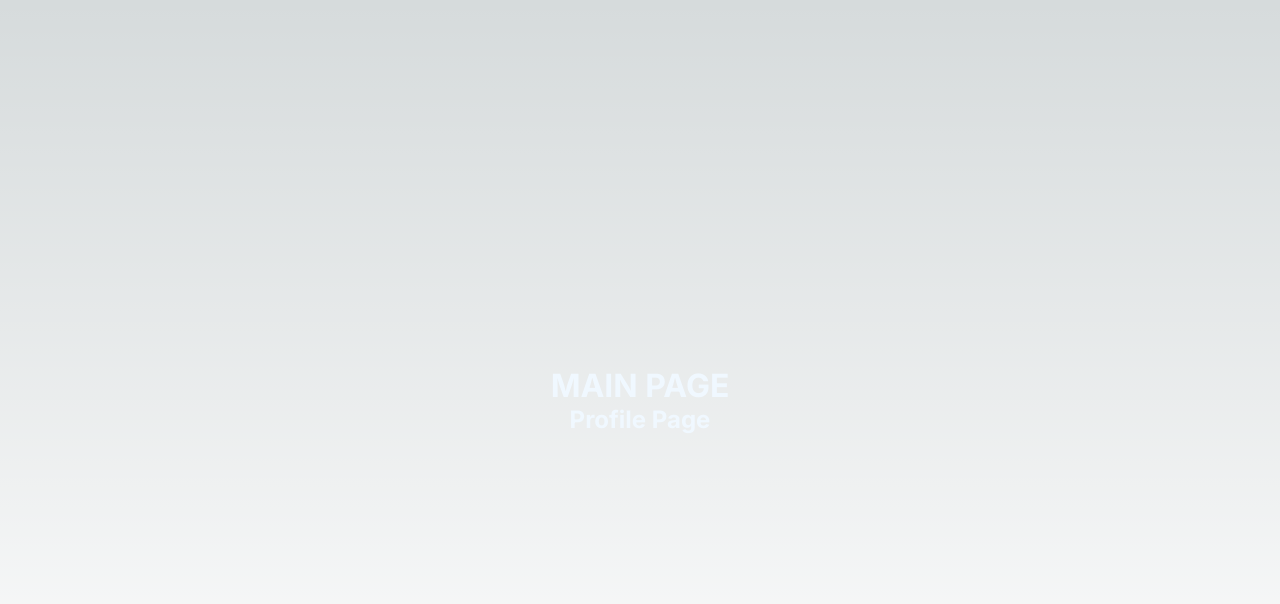
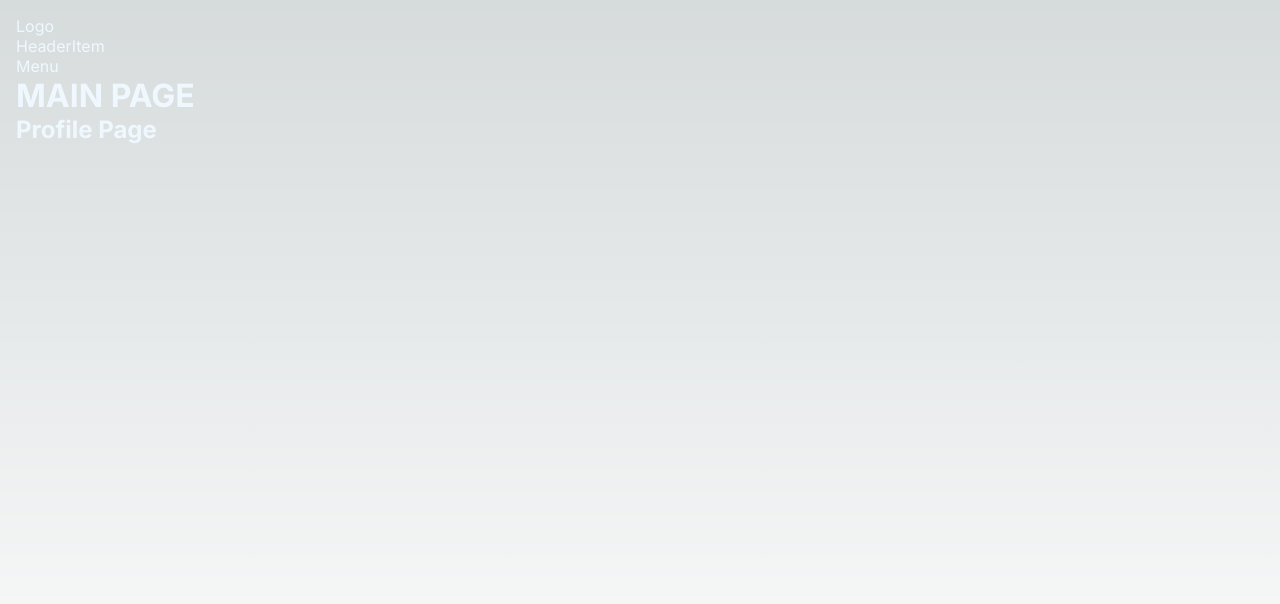
Before and after one commit to antasth/next-app, a Next.js app: page / in a window 1280 px wide. Shown: the top 604 px of the page. Built offline with nearby package versions, Linux system fonts and the light colour scheme.

Commit message:
feat: add Header component

```diff
--- a/src/app/page.module.css
+++ b/src/app/page.module.css
@@ -1,7 +1,5 @@
 .main {
   display: flex;
-  justify-content: center;
-  align-items: center;
   flex-direction: column;
   height: 100%;
   color: aliceblue;
--- a/src/app/page.tsx
+++ b/src/app/page.tsx
@@ -1,4 +1,5 @@
 'use client'
+import Header from '@/components/Header'
 import { useRouter } from 'next/navigation'
 import styles from './page.module.css'
 
@@ -6,6 +7,7 @@ export default function Home() {
   const router = useRouter()
   return (
     <main className={styles.main}>
+      <Header />
       <h1>MAIN PAGE</h1>
       <h2 onClick={() => router.push('/profile')}>Profile Page</h2>
     </main>
--- a/src/app/profile/page.tsx
+++ b/src/app/profile/page.tsx
@@ -4,8 +4,6 @@ import { useRouter } from 'next/navigation'
 import styles from './page.module.css'
 export default function Profile() {
   const router = useRouter()
-
-  console.log(router)
 
   return (
     <div>
--- /dev/null
+++ b/src/components/Header/Logo.tsx
@@ -0,0 +1,3 @@
+export default function Logo() {
+  return <div>Logo</div>
+}
--- /dev/null
+++ b/src/components/Header/Menu.tsx
@@ -0,0 +1,3 @@
+export default function Menu() {
+  return <div>Menu</div>
+}
--- /dev/null
+++ b/src/components/Header/index.tsx
@@ -0,0 +1,14 @@
+'use client'
+
+import Logo from '@/components/Header/Logo'
+import Menu from '@/components/Header/Menu'
+
+export default function Header() {
+  return (
+    <header>
+      <Logo />
+      <div>HeaderItem</div>
+      <Menu />
+    </header>
+  )
+}
```
